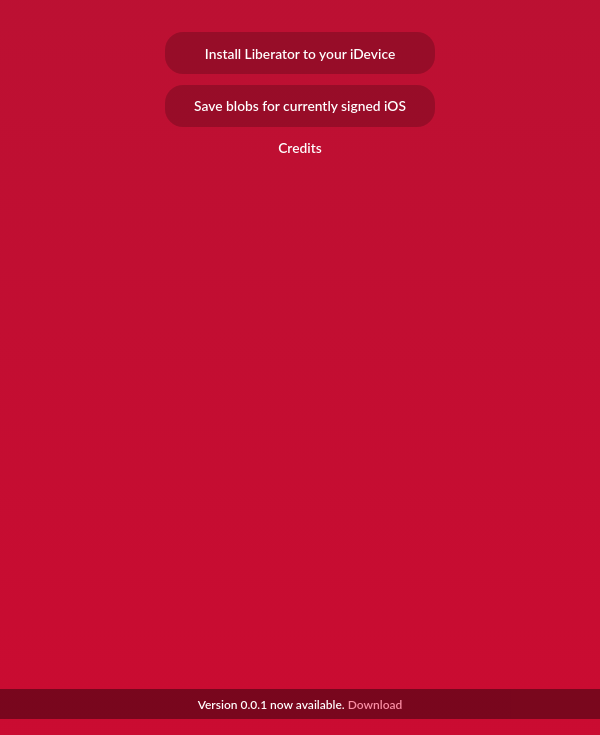
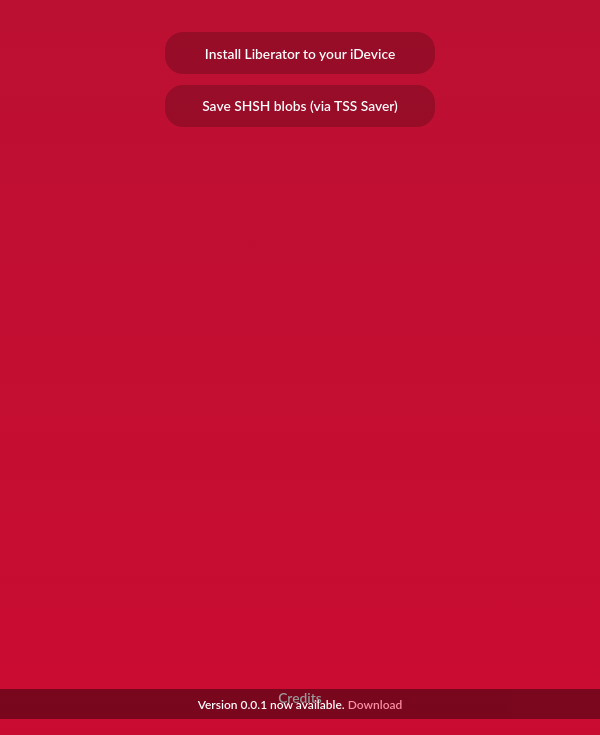
Before and after one commit to liberatorjb/liberator-installer, an Electron app: page docs/index.html in a window 600 px wide. Shown: the part 81-816 px from the top of the page. Drawn offline with Linux system fonts and the light colour scheme; no server answers.

Commit message:
fix credits footer

```diff
--- a/docs/assets/css/main.css
+++ b/docs/assets/css/main.css
@@ -127,6 +127,11 @@
 #credits-link {
     padding-top: 2vw;
     font-size: 2.3vw;
+    position:fixed;
+    left:0px;
+    bottom:0px;
+    height:30px;
+    width:100%;
 }
 button {
     cursor: pointer;
--- a/docs/index.html
+++ b/docs/index.html
@@ -23,7 +23,7 @@
                     <span class="break2special">
                         <br>
                     </span>
-                    <button class="special-button" id="second-button" onclick="shell.openExternal('https://tsssaver.1conan.com')">Save blobs for currently signed iOS</button>
+                    <button class="special-button" id="second-button" onclick="shell.openExternal('https://tsssaver.1conan.com')">Save SHSH blobs (via TSS Saver)</button>
                 </div>
                 <a class="alert-text" id="credits-link" style="text-decoration: none !important; color: white;" href="">Credits</a>
         </center>
```
